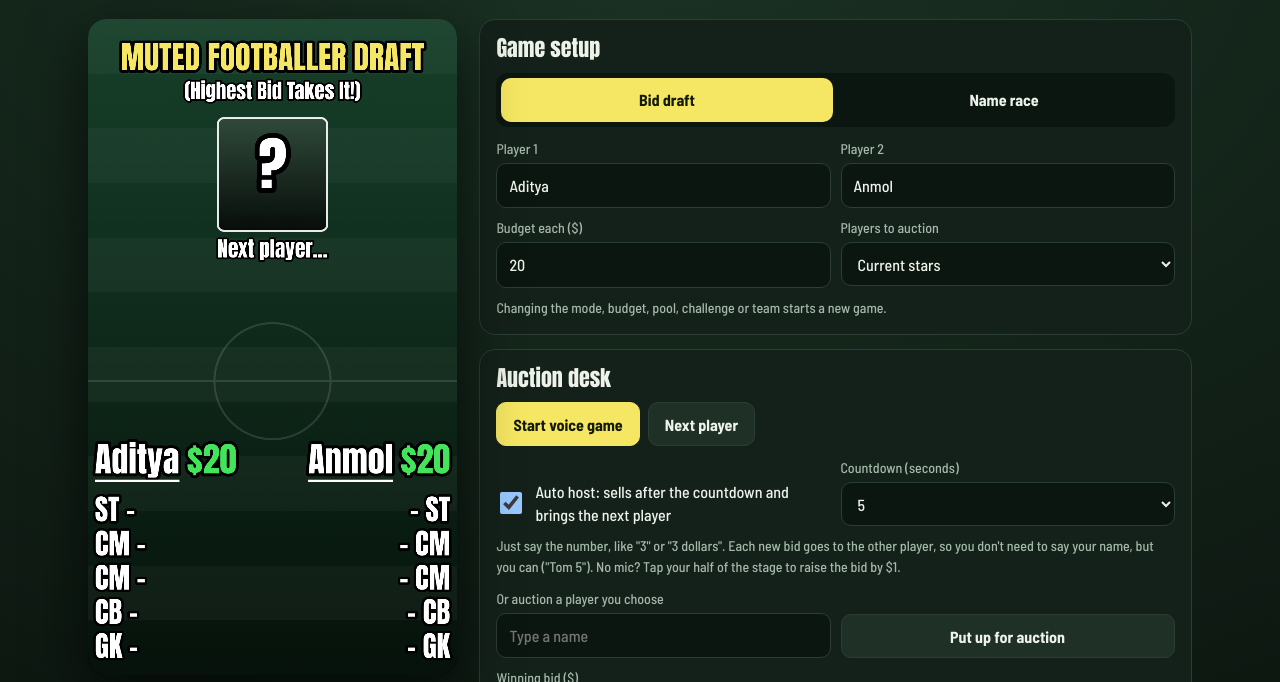
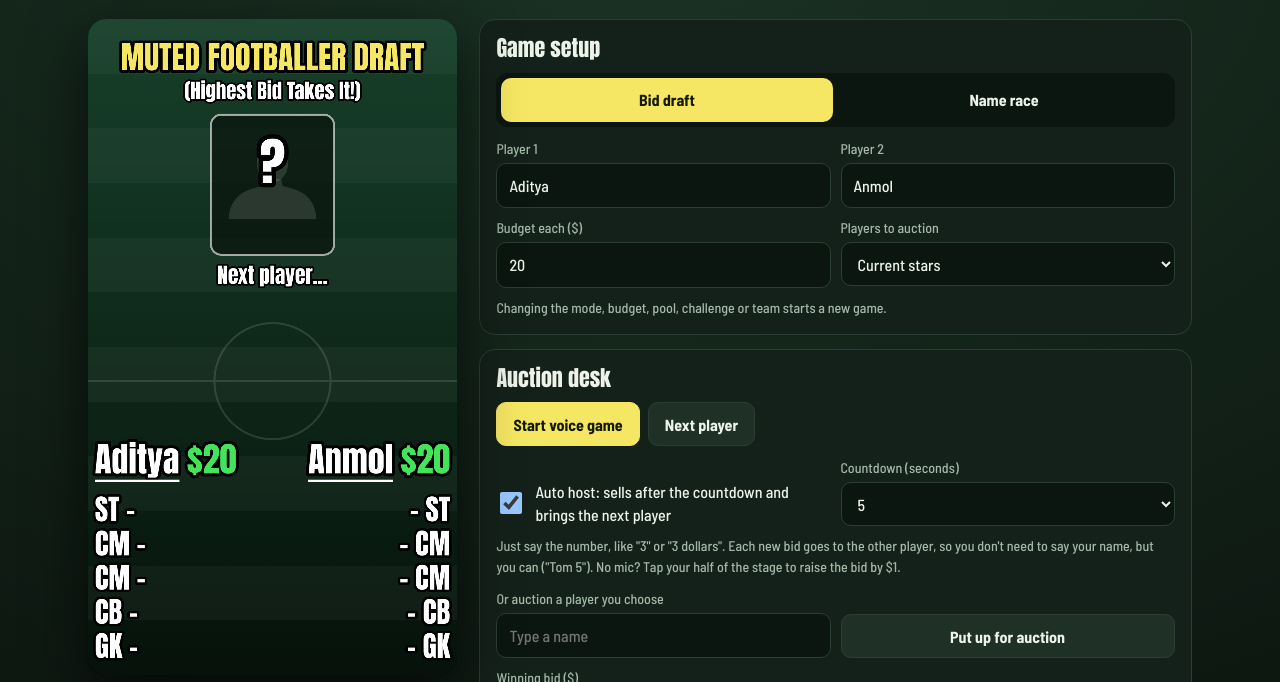
Before and after one commit to Adityajr10/new, a plain HTML site: page index.html in a window 1280 px wide. Shown: the part 100-782 px from the top of the page. Drawn offline with Linux system fonts and the light colour scheme; animation ran at ten frames a second.

Commit message:
FC-style player cards with rating tiers and silhouette
Co-Authored-By: Claude Opus 5.5 <noreply@anthropic.com>
Claude-Session: https://claude.ai/code/session_01RXLKuPQBDW9TPvHcEH6tEU

```diff
--- a/index.html
+++ b/index.html
@@ -469,18 +469,29 @@ function bg(){if(stream&&vid.readyState>=2&&vid.videoWidth){const vw=vid.videoWi
  const g=ctx.createLinearGradient(0,0,0,H);g.addColorStop(0,'#17402a');g.addColorStop(1,'#06120b');ctx.fillStyle=g;ctx.fillRect(0,0,W,H);
  ctx.fillStyle='rgba(255,255,255,.035)';for(let i=0;i<12;i+=2)ctx.fillRect(0,i*H/12,W,H/12);
  ctx.strokeStyle='rgba(255,255,255,.12)';ctx.lineWidth=6;ctx.beginPath();ctx.arc(W/2,1060,170,0,7);ctx.moveTo(0,1060);ctx.lineTo(W,1060);ctx.stroke()}
-function card(p,tag,cap){const x=380,y=290,w=320,h=330,ph=p&&getPh(p.n);ctx.save();rr(x,y,w,h,18);ctx.clip();
- if(ph){const sc=Math.max(w/ph.width,h/ph.height);ctx.drawImage(ph,x+(w-ph.width*sc)/2,y+(h-ph.height*sc)/2,ph.width*sc,ph.height*sc)}
- else{const cc=p?p.c.filter(k=>CLUB[k]).slice(-1)[0]:null,g=ctx.createLinearGradient(x,y,x,y+h);g.addColorStop(0,cc?CLUB[cc][1]:'#2f4a3a');g.addColorStop(1,'#080d0a');ctx.fillStyle=g;ctx.fillRect(x,y,w,h);
-  if(p){const c=x+w/2,t=y+68,kc=cc?CLUB[cc][1]:'#3d6b52';ctx.beginPath();ctx.moveTo(c-52,t);ctx.lineTo(c-100,t+16);ctx.lineTo(c-148,t+72);ctx.lineTo(c-118,t+106);ctx.lineTo(c-94,t+86);ctx.lineTo(c-94,t+215);
-   ctx.lineTo(c+94,t+215);ctx.lineTo(c+94,t+86);ctx.lineTo(c+118,t+106);ctx.lineTo(c+148,t+72);ctx.lineTo(c+100,t+16);ctx.lineTo(c+52,t);ctx.quadraticCurveTo(c,t+46,c-52,t);ctx.closePath();
-   const jg=ctx.createLinearGradient(c-148,t,c+148,t+215);jg.addColorStop(0,kc);jg.addColorStop(.55,kc);jg.addColorStop(1,'rgba(0,0,0,.55)');ctx.fillStyle=jg;ctx.fill();
-   ctx.lineWidth=7;ctx.strokeStyle='rgba(255,255,255,.92)';ctx.stroke();txt(p.n.split(' ').map(s=>s[0]).slice(0,2).join(''),c,t+128,66,'#fff','center',160);
-   txt(p.pos==='?'?'':p.pos,c,y+34,30,'#fff','center',200)}
-  else txt('?',x+w/2,y+h*.62,170,'#fff','center',w-40)}
- ctx.restore();ctx.lineWidth=6;ctx.strokeStyle='rgba(255,255,255,.9)';rr(x,y,w,h,18);ctx.stroke();
- if(tag)txt(tag,x+w/2,ph?y+h*.62:y+h-14,ph?120:84,'#f5e663','center',w-20);
- txt(cap,540,y+h+78,62,'#fff','center',980)}
+function ptxt(s,x,y,size,col,al,maxW){s=String(s);let z=size;ctx.font=`${z}px ${FONT}`;while(maxW&&ctx.measureText(s).width>maxW&&z>12){z-=1;ctx.font=`${z}px ${FONT}`}ctx.textAlign=al||'left';ctx.fillStyle=col;ctx.fillText(s,x,y)}
+function sil(cx,cy,sc,col){ctx.fillStyle=col;ctx.beginPath();ctx.ellipse(cx,cy-52*sc,40*sc,50*sc,0,0,7);ctx.fill();ctx.beginPath();ctx.moveTo(cx-22*sc,cy-10*sc);ctx.lineTo(cx+22*sc,cy-10*sc);ctx.lineTo(cx+26*sc,cy+8*sc);
+ ctx.bezierCurveTo(cx+80*sc,cy+18*sc,cx+108*sc,cy+40*sc,cx+112*sc,cy+92*sc);ctx.lineTo(cx-112*sc,cy+92*sc);ctx.bezierCurveTo(cx-108*sc,cy+40*sc,cx-80*sc,cy+18*sc,cx-26*sc,cy+8*sc);ctx.closePath();ctx.fill()}
+function card(p,tag,cap){const x=360,y=280,w=360,h=410,cx=x+w/2;
+ if(!p){ctx.save();rr(x,y,w,h,30);ctx.fillStyle='rgba(10,20,14,.75)';ctx.fill();ctx.lineWidth=6;ctx.strokeStyle='rgba(255,255,255,.6)';ctx.stroke();ctx.clip();sil(cx,y+200,1.15,'rgba(255,255,255,.12)');ctx.restore();
+  txt('?',cx,y+200,150,'#fff','center');txt(cap,540,y+h+85,62,'#fff','center',980);return}
+ const r=p.r||0,tier=r>=85?['#fff1b8','#e8c25a','#9b6d1a','#3a2a00']:r>=75?['#ffffff','#cfd6dd','#7c8792','#1d2730']:['#f6d2b0','#c98a55','#7a4521','#2e1608'];
+ const cc=p.c.filter(k=>CLUB[k]).slice(-1)[0],kc=cc?CLUB[cc][1]:'#3d6b52',ink=tier[3],ph=getPh(p.n);
+ ctx.save();ctx.shadowColor='rgba(0,0,0,.55)';ctx.shadowBlur=30;ctx.shadowOffsetY=12;rr(x,y,w,h,30);const g=ctx.createLinearGradient(x,y,x+w,y+h);g.addColorStop(0,tier[0]);g.addColorStop(.45,tier[1]);g.addColorStop(1,tier[2]);ctx.fillStyle=g;ctx.fill();ctx.restore();
+ ctx.save();rr(x,y,w,h,30);ctx.clip();
+ ctx.globalAlpha=.18;ctx.fillStyle='#fff';for(let i=-2;i<7;i++){ctx.beginPath();ctx.moveTo(x+i*70,y);ctx.lineTo(x+i*70+30,y);ctx.lineTo(x+i*70-120,y+h);ctx.lineTo(x+i*70-150,y+h);ctx.fill()}ctx.globalAlpha=1;
+ if(ph){ctx.save();ctx.beginPath();ctx.rect(x+105,y+26,w-125,236);ctx.clip();const sc=Math.max((w-125)/ph.width,236/ph.height);ctx.drawImage(ph,x+105+(w-125-ph.width*sc)/2,y+26,ph.width*sc,ph.height*sc);
+  const fg=ctx.createLinearGradient(0,y+200,0,y+262);fg.addColorStop(0,'rgba(0,0,0,0)');fg.addColorStop(1,tier[1]);ctx.fillStyle=fg;ctx.fillRect(x+105,y+200,w-125,62);ctx.restore()}
+ else sil(x+225,y+165,1,'rgba(0,0,0,.30)');
+ ctx.fillStyle=kc;ctx.fillRect(x,y+h-40,w,40);ptxt(cc?CLUB[cc][0].toUpperCase():'FREE AGENT',cx,y+h-11,24,'#fff','center',w-30);ctx.restore();
+ ctx.lineWidth=6;ctx.strokeStyle=tier[2];rr(x+3,y+3,w-6,h-6,28);ctx.stroke();
+ ptxt(r||'--',x+58,y+92,76,ink,'center');ptxt(p.pos==='?'?'':p.pos,x+58,y+134,34,ink,'center');
+ ctx.fillStyle=kc;ctx.beginPath();ctx.arc(x+58,y+178,24,0,7);ctx.fill();ctx.lineWidth=3;ctx.strokeStyle=ink;ctx.stroke();ptxt(cc||'—',x+58,y+186,17,'#fff','center',40);
+ ctx.fillStyle=ink;ctx.globalAlpha=.35;ctx.fillRect(x+40,y+272,w-80,3);ctx.globalAlpha=1;
+ const nm=p.n.length>14?p.n.split(' ').slice(-1)[0]:p.n;ptxt(nm.toUpperCase(),cx,y+318,44,ink,'center',w-40);
+ const st=[p.h?p.h+' CM':'',p.y&&p.y<YEAR?(YEAR-p.y)+' YRS':'',POSN(p.pos).toUpperCase()].filter(Boolean);
+ st.forEach((t,i)=>ptxt(t,x+w*(i+.5)/st.length,y+356,24,ink,'center',w/st.length-10));
+ txt(tag||'',540,y+h+95,tag?104:62,'#f5e663','center',980)}
 function mini(p,cx,cy,r){const ph=getPh(p.n);ctx.save();ctx.beginPath();ctx.arc(cx,cy,r,0,7);ctx.clip();
  if(ph){const sc=Math.max(2*r/ph.width,2*r/ph.height);ctx.drawImage(ph,cx-ph.width*sc/2,cy-ph.height*sc/2,ph.width*sc,ph.height*sc)}
  else{const cc=p.c.filter(k=>CLUB[k]).slice(-1)[0];ctx.fillStyle=cc?CLUB[cc][1]:'#2f4a3a';ctx.fillRect(cx-r,cy-r,2*r,2*r);txt(p.n.split(' ').map(s=>s[0]).slice(0,2).join(''),cx,cy+r*.36,r*.95,'#fff','center',r*1.7)}
@@ -493,12 +504,12 @@ function team(i,q,C){const R=i===1;
   if(sl.p&&!(anim&&anim.i===i&&anim.k===k)){mini(sl.p,ax,ay,30);const nx=R?ax-42:ax+42,mw=520-lw-110;txt(short(sl.p.n),nx,yy-24,44,'#fff',R?'right':'left',mw);
    txt(q?C.f(C.v(sl.p)):'$'+sl.price,nx,yy+18,34,'#43e35a',R?'right':'left',mw)}}}
 function flyer(){if(!anim)return;const e=(performance.now()-anim.t0)/900;if(e>=1){anim=null;return}
- const a=ANCH[anim.i][anim.k];if(!a)return;const z=1-Math.pow(1-e,3),x=540+(a.x-540)*z,y=455+(a.y-455)*z,r=150+(30-150)*z;mini(anim.p,x,y,r)}
+ const a=ANCH[anim.i][anim.k];if(!a)return;const z=1-Math.pow(1-e,3),x=540+(a.x-540)*z,y=485+(a.y-485)*z,r=150+(30-150)*z;mini(anim.p,x,y,r)}
 function auctionInfo(){if(!S.cur||S.done)return;const now=Date.now();
- if(S.lead){txt(`${N(S.lead.i)} $${S.lead.amt}`,540,840,110,'#43e35a','center',900);
+ if(S.lead){txt(`${N(S.lead.i)} $${S.lead.amt}`,540,905,96,'#43e35a','center',900);
   if(endAt){const s=Math.max(0,Math.ceil((endAt-now)/1000)),o=1-S.lead.i,can=S.teams[o].some(x=>!x.p)&&S.money[o]-(S.teams[o].filter(x=>!x.p).length-1)>S.lead.amt;
-   txt(can?`${N(o)}, go higher? ${s}`:(s<=1?'Going… going…':`Going in ${s}`),540,950,72,'#fff','center',900)}}
- else if(!speaking)txt(`${N(open1())} to bid first`,540,860,72,'#fff','center',900)}
+   txt(can?`${N(o)}, go higher? ${s}`:(s<=1?'Going… going…':`Going in ${s}`),540,1000,66,'#fff','center',900)}}
+ else if(!speaking)txt(`${N(open1())} to bid first`,540,930,72,'#fff','center',900)}
 function winner(){const r=result(),[a,b]=r.s;let t="IT'S A DRAW!";if(a!==b)t=N((r.hi?a>b:a<b)?0:1).toUpperCase()+' WINS!';
  ctx.fillStyle='rgba(0,0,0,.78)';rr(90,760,900,440,30);ctx.fill();txt(t,540,900,120,'#f5e663','center',840);
  txt(`${N(0)}: ${r.f(a)}`,540,1005,64,'#fff','center',820);txt(`${N(1)}: ${r.f(b)}`,540,1090,64,'#fff','center',820);txt(r.sub,540,1160,40,'#9fe8ad','center',820)}
@@ -507,7 +518,7 @@ function draw(){try{tick();bg();const q=mode==='quiz',C=CATS[$('cat').value];
   txt(`(${club==='ANY'?'Any club':CLUB[club][0]} players, first to say it!)`,540,235,52,'#fff','center',1000);
   card(L,L?C.f(C.v(L)):'',S.done?'Full time':L?L.n:'Say a name!')}
  else{txt('MUTED FOOTBALLER DRAFT',540,150,92,'#f5e663','center',1040);txt('(Highest Bid Takes It!)',540,235,60,'#fff','center');
-  const a=S.lead?S.lead.amt:Math.round(+$('amt').value)||0;card(S.cur,S.cur&&(S.lead||a>1)?'$'+a:'',S.done?'Full time':S.cur?S.cur.n:'Next player…');auctionInfo()}
+  const a=Math.round(+$('amt').value)||0;card(S.cur,S.cur&&!S.lead&&a>1?'$'+a:'',S.done?'Full time':S.cur?S.cur.n:'Next player…');auctionInfo()}
  const R=q?result():null,val=i=>q?C.f(R.s[i]):'$'+S.money[i],y=1330;
  const w0=txt(N(0),20,y,100,'#fff','left',300);ctx.fillStyle='#fff';ctx.fillRect(20,y+18,w0,8);txt(val(0),20+w0+22,y,100,'#43e35a','left',498-w0);
  const wv=txt(val(1),1060,y,100,'#43e35a','right',220),w1=txt(N(1),1060-wv-22,y,100,'#fff','right',280);ctx.fillStyle='#fff';ctx.fillRect(1060-wv-22-w1,y+18,w1,8);
```
